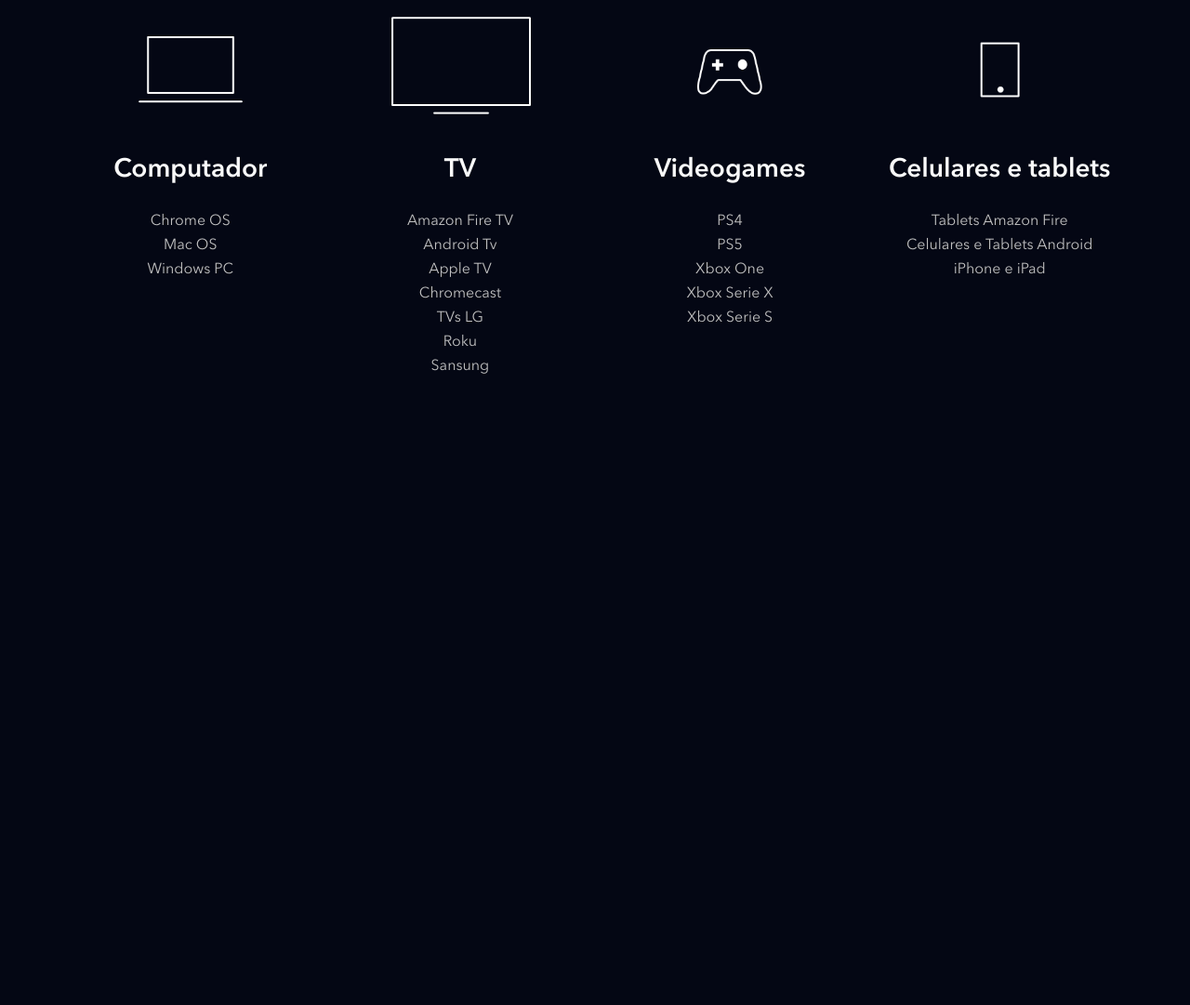
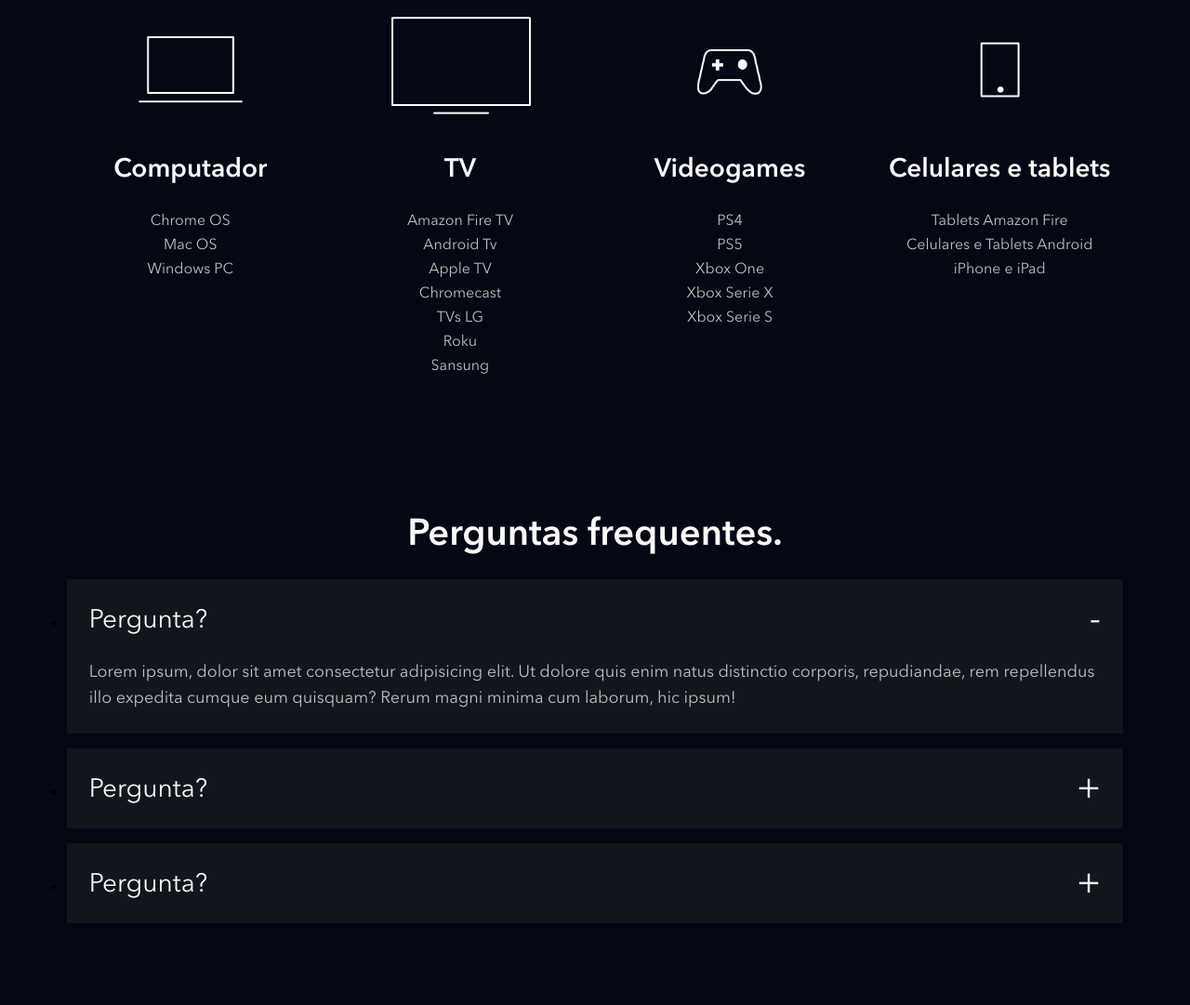
Before and after one commit to samuel-lino/clone_disney-, a website: page index.html in a window 1280 px wide. Shown: the part 3866-4947 px from the top of the page at 93% size. Before the commit the page ends 4343 px from the top, so only its background shows below. Drawn offline with nearby package versions, Linux system fonts and the light colour scheme; files that its build step writes are made by us from their sources; files whose address does not match are found by name.

Commit message:
criando o faq

```diff
--- a/index.html
+++ b/index.html
@@ -194,7 +194,35 @@
                 </ul>
             </li>
         </ul>
-
+    </section>
+    <section class="faq">
+        <h2 class="title">Perguntas frequentes.</h2>
+        <ul class="faq__questions">
+            <li class="faq__questions__item faq__questions__item--open">
+                <div class="faq__questions__item__question title--small" data-faq-selection>
+                    Pergunta?
+                </div>
+                <div class="faq__questions__item__answer text--big">
+                    Lorem ipsum, dolor sit amet consectetur adipisicing elit. Ut dolore quis enim natus distinctio corporis, repudiandae, rem repellendus illo expedita cumque eum quisquam? Rerum magni minima cum laborum, hic ipsum!
+                </div>
+            </li>
+            <li class="faq__questions__item">
+                <div class="faq__questions__item__question title--small" data-faq-selection>
+                    Pergunta?
+                </div>
+                <div class="faq__questions__item__answer text--big">
+                    Lorem ipsum, dolor sit amet consectetur adipisicing elit. Ut dolore quis enim natus distinctio corporis, repudiandae, rem repellendus illo expedita cumque eum quisquam? Rerum magni minima cum laborum, hic ipsum!
+                </div>
+            </li>
+            <li class="faq__questions__item">
+                <div class="faq__questions__item__question title--small" data-faq-selection>
+                    Pergunta?
+                </div>
+                <div class="faq__questions__item__answer text--big">
+                    Lorem ipsum, dolor sit amet consectetur adipisicing elit. Ut dolore quis enim natus distinctio corporis, repudiandae, rem repellendus illo expedita cumque eum quisquam? Rerum magni minima cum laborum, hic ipsum!
+                </div>
+            </li>
+        </ul>
     </section>
     <script src="./src/main.js"></script>
 </body>
--- a/src/main.js
+++ b/src/main.js
@@ -1,5 +1,6 @@
 document.addEventListener('DOMContentLoaded', function(){
     const buttons = document.querySelectorAll('[data-tab-button]');
+    const questions = document.querySelectorAll('[data-faq-selection]');
     buttons.forEach(button =>{
         button.addEventListener('click', function(){
             remove_classe_active();
@@ -9,7 +10,19 @@
             const new_display = document.querySelector(`[data-tab-id=${text_display}]`);// busca o display correspondente ao button
             new_display.classList.add('shows__list--active'); // adiciona a classe ativa
         })
-    })
+    });
+
+    questions.forEach(question=>{
+        question.addEventListener('click', function() {
+            const questionparent = question.parentElement
+            if(questionparent.classList.contains('faq__questions__item--open')){
+                questionparent.classList.remove('faq__questions__item--open');
+            }
+            else{
+                questionparent.classList.add('faq__questions__item--open');
+            }
+        });
+    });
 
     function remove_classe_active(){
         const atual = document.querySelector('.shows__tabs__button--active');//pega o button atual com a classe
--- /dev/null
+++ b/src/styles/_faq.scss
@@ -0,0 +1,59 @@
+
+.faq{
+    padding: 5.6vw;
+
+    h2{
+        text-align: center;
+        margin-bottom: 24px;
+    }
+
+    &__questions{
+
+        &__item{
+            background-color: #13151d;
+            margin-bottom: 16px;
+
+            &__question{
+                padding: 24px;
+                display: block;
+                cursor: pointer;
+                position: relative;
+
+                &::after{
+                    content: '+';
+                    position: absolute;
+                    display: flex;
+                    align-items: center;
+                    top: 0;
+                    right: 24px;
+                    height: 100%;
+                    font-size: 40px;
+
+                }
+            }
+            &__answer{
+                height: 0;
+                overflow: hidden;
+                padding: 0 24px;
+                transition: height, .5s ease;
+            }
+
+            &--open{
+
+                .faq__questions__item__answer{
+                    height: auto;
+                    padding-bottom: 24px;
+
+                    transition: height, .5s ease;
+                }
+
+                .faq__questions__item__question{
+                    &::after{
+                        content: '-';
+                    }
+                }
+
+            }
+        }
+    }
+}
--- a/src/styles/main.scss
+++ b/src/styles/main.scss
@@ -3,6 +3,7 @@
 @use 'shows';
 @use 'plans';
 @use 'dispositivos-favoritos';
+@use 'faq';
 
 @font-face{
     font-family: Avenir;
```
